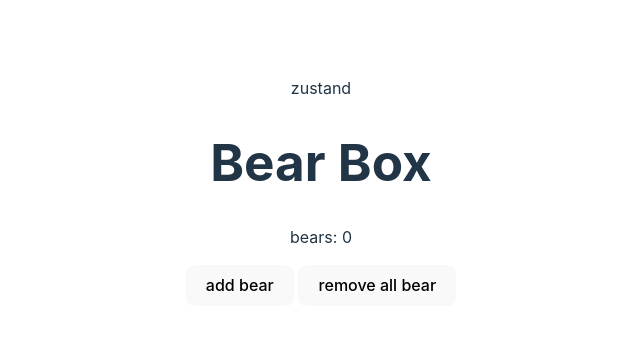
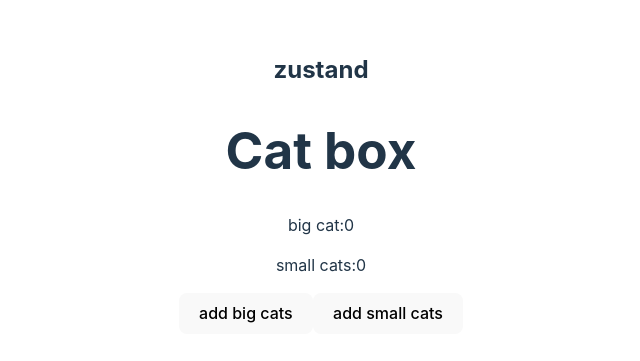
Before and after one commit to NyAndriaX/Zustand-React, a React (Vite) app: page / in a window 1280 px wide. Shown: the part 217-578 px from the top of the page, without its empty margins (319-959 px from the left). Built offline with nearby package versions, Linux system fonts and the light colour scheme.

Commit message:
get(),set() and immer middleware

```diff
--- a/package.json
+++ b/package.json
@@ -10,6 +10,7 @@
     "preview": "vite preview"
   },
   "dependencies": {
+    "immer": "^10.0.3",
     "react": "^18.2.0",
     "react-dom": "^18.2.0",
     "zustand": "^4.5.0"
--- a/src/App.tsx
+++ b/src/App.tsx
@@ -1,12 +1,12 @@
-import { BearBox } from './components/BearBox'
+import CatBox from './components/CatBox'
+// import { BearBox } from './components/BearBox'
 import './App.css'
 
 function App() {
-
   return (
     <div className='container'>
-      <p>zustand</p>
-      <BearBox/>
+      <h2>zustand</h2>
+      <CatBox/>
     </div>
   )
 }
--- /dev/null
+++ b/src/components/CatBox.tsx
@@ -0,0 +1,24 @@
+import { useCatStore } from "../stores/catStore";
+
+const CatBox = () => {
+	const bigCats = useCatStore((state) => state.cats.bigCats);
+	const smallCats = useCatStore((state) => state.cats.smallCats);
+	const increaseBigCats = useCatStore((state) => state.increaseBigCats);
+	const increaseSmallCats = useCatStore((state) => state.increaseSmallCats);
+	const summary = useCatStore((state) => state.summary);
+  console.log(summary());
+	return (
+		<div className="box">
+			<h1>Cat box</h1>
+			<p>big cat:{bigCats}</p>
+			<p>small cats:{smallCats}</p>
+			{/* <p>{summary()}</p> */}
+			<div>
+				<button onClick={increaseBigCats}>add big cats</button>
+				<button onClick={increaseSmallCats}>add small cats</button>
+			</div>
+		</div>
+	);
+};
+
+export default CatBox;
--- a/src/stores/bearStore.tsx
+++ b/src/stores/bearStore.ts
@@ -1,7 +1,7 @@
 import { create } from 'zustand'
 
 type TBearStoreState = {
-  bears:number,
+  bears:number;
   increasePopulation:() => void;
   removeAllBears: () => void;
 }
--- /dev/null
+++ b/src/stores/catStore.ts
@@ -0,0 +1,37 @@
+import { create } from 'zustand';
+import { immer } from 'zustand/middleware/immer';
+
+type TCatStoreState = {
+	cats: {
+		bigCats: number;
+		smallCats: number;
+	};
+	increaseBigCats: () => void;
+	increaseSmallCats: () => void;
+  summary: () => void;
+};
+
+export const useCatStore = create<TCatStoreState>()(
+	immer((set, get) => ({
+		cats: {
+			bigCats: 0,
+			smallCats: 0,
+		},
+		increaseBigCats: () =>
+    set((state) => {
+      state.cats.bigCats++;
+    }),
+		increaseSmallCats: () =>
+    set((state) => {
+      state.cats.smallCats++;
+    }),
+    summary: () => {
+      const total = get().cats.bigCats + get().cats.smallCats;
+      return `There are ${total} cats in total. `;
+    },
+	}))
+);
+
+// N.B: Immer middleware call function
+
+//N.B : Immer middleware simplifies state accessibility
```
Also changed, not shown: 1 other file (tests, documents, lock files or other folders).
